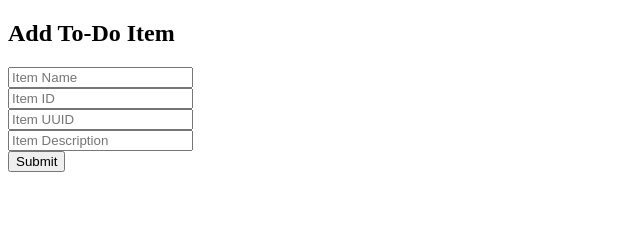
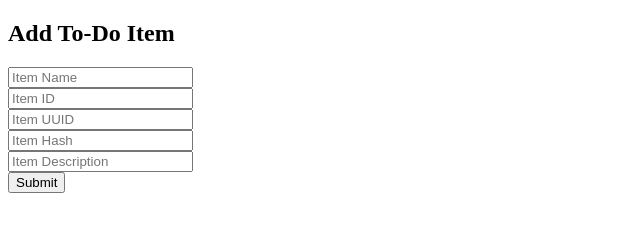
Before and after one commit to Ruthuvn/flask, a plain HTML site: page frontend/templates/todo.html in a window 1280 px wide. Shown: the whole page, without its empty margins (0-640 px from the left). Drawn offline with Linux system fonts and the light colour scheme.

Commit message:
Added Item Hash field

```diff
--- a/frontend/templates/todo.html
+++ b/frontend/templates/todo.html
@@ -10,6 +10,7 @@
         <input type="text" name="itemName" placeholder="Item Name" required><br>
         <input type="text" name="itemId" placeholder="Item ID"><br>
         <input type="text" name="itemUUID" placeholder="Item UUID"><br>
+        <input type="text" name="itemHash" placeholder="Item Hash"><br>
         <input type="text" name="itemDescription" placeholder="Item Description" required><br>
         <input type="submit" value="Submit">
     </form>
```
